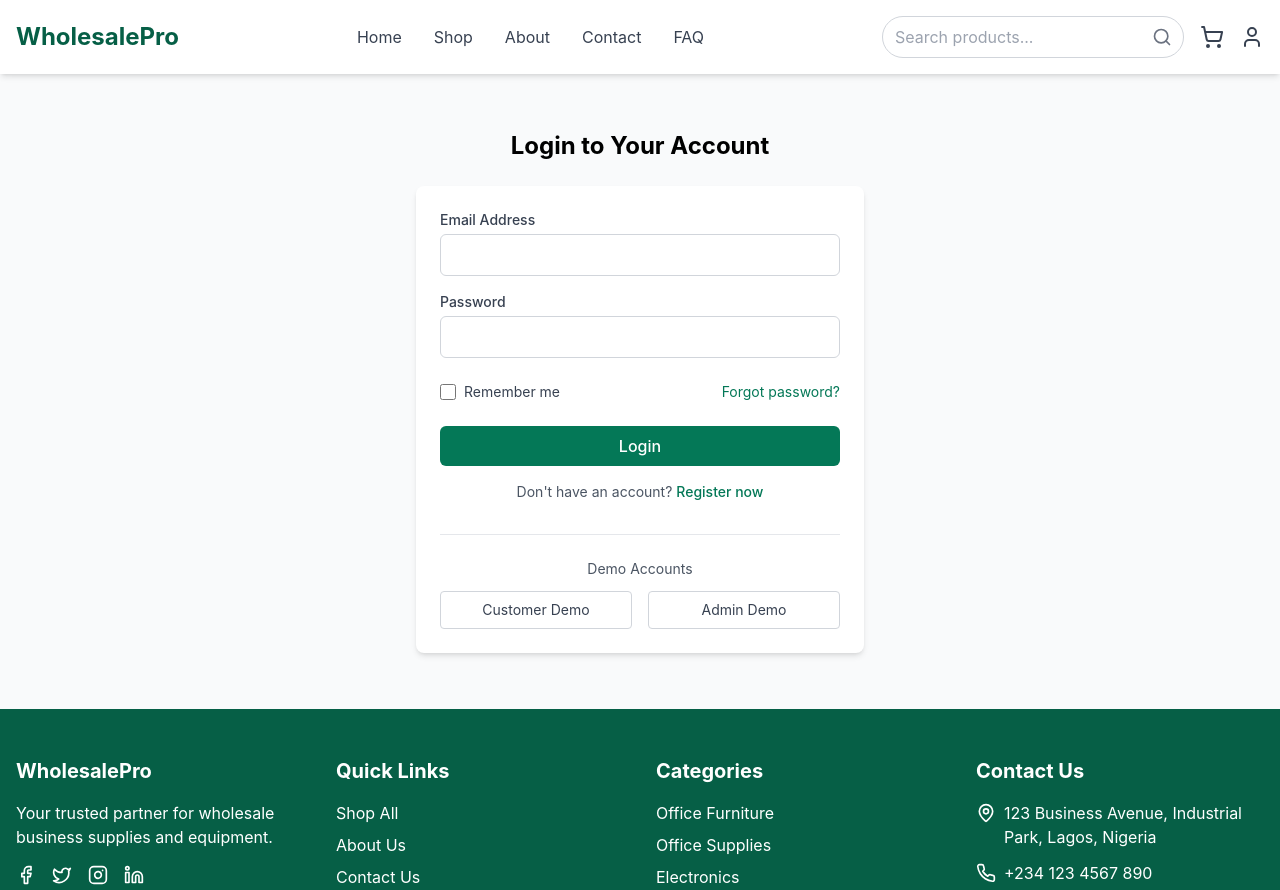
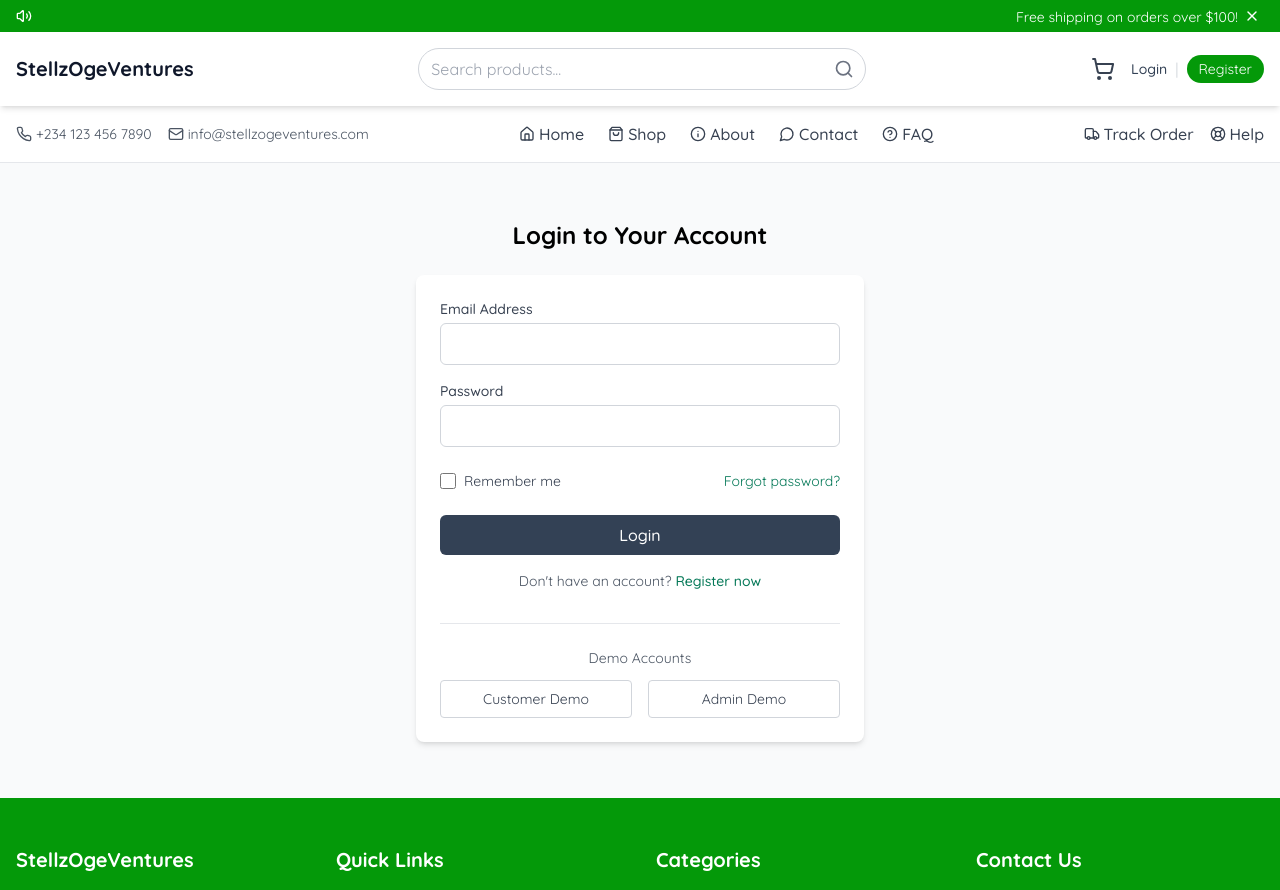
Before and after one commit to amacodes1/StellzOgeVentures, a React (Vite) app: page /login in a window 1280 px wide. Shown: the top 890 px of the page. Built offline with nearby package versions, Linux system fonts and the light colour scheme.

Commit message:
redesigned homepage

```diff
--- /dev/null
+++ b/src/components/layout/AnnouncementBar.tsx
@@ -0,0 +1,30 @@
+import React, { useState } from 'react';
+import { XIcon, Volume2 } from 'lucide-react';
+
+const AnnouncementBar: React.FC = () => {
+  const [isVisible, setIsVisible] = useState(true);
+
+  if (!isVisible) return null;
+
+  return (
+    <div className="bg-secondary-500 text-white p-4 relative overflow-hidden">
+      <Volume2 className="absolute left-4 top-1/2 transform -translate-y-1/2 h-4 w-4 z-10" />
+      <div className="absolute left-10 right-10 top-1/2 transform -translate-y-1/2 overflow-hidden">
+        <div className="animate-scroll whitespace-nowrap">
+          <p className="text-sm inline-block">
+            Free shipping on orders over $100! Use code: FREESHIP • Limited time offer! • Shop now and save big! •
+          </p>
+        </div>
+      </div>
+      <button
+      title='announcement'
+        onClick={() => setIsVisible(false)}
+        className="absolute right-4 top-1/2 transform -translate-y-1/2 hover:opacity-80 p-1 z-10"
+      >
+        <XIcon className="h-4 w-4" />
+      </button>
+    </div>
+  );
+};
+
+export default AnnouncementBar;
--- a/src/components/layout/Footer.tsx
+++ b/src/components/layout/Footer.tsx
@@ -1,28 +1,30 @@
 import React from 'react';
 import { Link } from 'react-router-dom';
 import { FacebookIcon, TwitterIcon, InstagramIcon, LinkedinIcon, MailIcon, PhoneIcon, MapPinIcon } from 'lucide-react';
+
 const Footer: React.FC = () => {
-  return <footer className="bg-emerald-800 text-white">
+  return (
+    <footer className="bg-secondary-500 text-white">
       <div className="container mx-auto px-4 py-12">
         <div className="grid grid-cols-1 md:grid-cols-2 lg:grid-cols-4 gap-8">
           {/* Company Info */}
           <div>
-            <h3 className="text-xl font-bold mb-4">WholesalePro</h3>
+            <h3 className="text-xl font-bold mb-4">StellzOgeVentures</h3>
             <p className="mb-4">
               Your trusted partner for wholesale business supplies and
               equipment.
             </p>
             <div className="flex space-x-4">
-              <a href="#" className="hover:text-orange-400">
+              <a href="#" className="hover:text-white hover:opacity-80">
                 <FacebookIcon className="h-5 w-5" />
               </a>
-              <a href="#" className="hover:text-orange-400">
+              <a href="#" className="hover:text-white hover:opacity-80">
                 <TwitterIcon className="h-5 w-5" />
               </a>
-              <a href="#" className="hover:text-orange-400">
+              <a href="#" className="hover:text-white hover:opacity-80">
                 <InstagramIcon className="h-5 w-5" />
               </a>
-              <a href="#" className="hover:text-orange-400">
+              <a href="#" className="hover:text-white hover:opacity-80">
                 <LinkedinIcon className="h-5 w-5" />
               </a>
             </div>
@@ -32,27 +34,27 @@ const Footer: React.FC = () => {
             <h3 className="text-xl font-bold mb-4">Quick Links</h3>
             <ul className="space-y-2">
               <li>
-                <Link to="/shop" className="hover:text-orange-400">
+                <Link to="/shop" className="hover:text-white hover:opacity-80">
                   Shop All
                 </Link>
               </li>
               <li>
-                <Link to="/about" className="hover:text-orange-400">
+                <Link to="/about" className="hover:text-white hover:opacity-80">
                   About Us
                 </Link>
               </li>
               <li>
-                <Link to="/contact" className="hover:text-orange-400">
+                <Link to="/contact" className="hover:text-white hover:opacity-80">
                   Contact Us
                 </Link>
               </li>
               <li>
-                <Link to="/faq" className="hover:text-orange-400">
+                <Link to="/faq" className="hover:text-white hover:opacity-80">
                   FAQ
                 </Link>
               </li>
               <li>
-                <Link to="/account" className="hover:text-orange-400">
+                <Link to="/account" className="hover:text-white hover:opacity-80">
                   My Account
                 </Link>
               </li>
@@ -63,22 +65,22 @@ const Footer: React.FC = () => {
             <h3 className="text-xl font-bold mb-4">Categories</h3>
             <ul className="space-y-2">
               <li>
-                <Link to="/shop?category=Office Furniture" className="hover:text-orange-400">
+                <Link to="/shop?category=Office Furniture" className="hover:text-white hover:opacity-80">
                   Office Furniture
                 </Link>
               </li>
               <li>
-                <Link to="/shop?category=Office Supplies" className="hover:text-orange-400">
+                <Link to="/shop?category=Office Supplies" className="hover:text-white hover:opacity-80">
                   Office Supplies
                 </Link>
               </li>
               <li>
-                <Link to="/shop?category=Electronics" className="hover:text-orange-400">
+                <Link to="/shop?category=Electronics" className="hover:text-white hover:opacity-80">
                   Electronics
                 </Link>
               </li>
               <li>
-                <Link to="/shop?category=Office Accessories" className="hover:text-orange-400">
+                <Link to="/shop?category=Office Accessories" className="hover:text-white hover:opacity-80">
                   Office Accessories
                 </Link>
               </li>
@@ -100,17 +102,19 @@ const Footer: React.FC = () => {
               </li>
               <li className="flex items-center">
                 <MailIcon className="h-5 w-5 mr-2 flex-shrink-0" />
-                <span>info@wholesalepro.com</span>
+                <span>info@stellzogeventures.com</span>
               </li>
             </ul>
           </div>
         </div>
-        <div className="border-t border-emerald-700 mt-8 pt-8 text-center">
+        <div className="border-t border-secondary-400 mt-8 pt-8 text-center">
           <p>
-            &copy; {new Date().getFullYear()} WholesalePro. All rights reserved.
+            &copy; {new Date().getFullYear()} StellzOgeVentures. All rights reserved.
           </p>
         </div>
       </div>
-    </footer>;
+    </footer>
+  );
 };
+
 export default Footer;
--- a/src/components/layout/Header.tsx
+++ b/src/components/layout/Header.tsx
@@ -8,7 +8,18 @@ import {
   UserIcon,
   MenuIcon,
   XIcon,
+  PhoneIcon,
+  MailIcon,
+  HomeIcon,
+  ShoppingBagIcon,
+  InfoIcon,
+  MessageCircleIcon,
+  HelpCircleIcon,
+  TruckIcon,
+  LifeBuoyIcon,
 } from "lucide-react";
+import AnnouncementBar from "./AnnouncementBar";
+
 const Header: React.FC = () => {
   const [isMenuOpen, setIsMenuOpen] = useState(false);
   const [searchQuery, setSearchQuery] = useState("");
@@ -23,155 +34,204 @@ const Header: React.FC = () => {
   const toggleMenu = () => setIsMenuOpen(!isMenuOpen);
   const handleSearch = (e: React.FormEvent) => {
     e.preventDefault();
-    // Implement search functionality
     console.log("Searching for:", searchQuery);
   };
+
   return (
+    <>
+      <AnnouncementBar />
+
+      {/* Main Header */}
       <header className="bg-white shadow-md sticky top-0 z-50">
         <div className="container mx-auto px-4">
           <div className="flex items-center justify-between py-4">
+            {/* Mobile menu button */}
+            <button className="md:hidden" onClick={toggleMenu} aria-label="Toggle menu">
+              <MenuIcon className="h-6 w-6 text-gray-700" />
+            </button>
+
             {/* Logo */}
-          <Link to="/" className="text-2xl font-bold text-emerald-800">
-            WholesalePro
+            <Link to="/" className="text-base md:text-xl font-bold text-primary-900">
+              StellzOgeVentures
             </Link>
-          {/* Desktop Navigation */}
-          <nav className="hidden md:flex space-x-8">
-            <Link to="/" className="text-gray-700 hover:text-emerald-700">
-              Home
-            </Link>
-            <Link to="/shop" className="text-gray-700 hover:text-emerald-700">
-              Shop
-            </Link>
-            <Link to="/about" className="text-gray-700 hover:text-emerald-700">
-              About
-            </Link>
-            <Link
-              to="/contact"
-              className="text-gray-700 hover:text-emerald-700"
-            >
-              Contact
-            </Link>
-            <Link to="/faq" className="text-gray-700 hover:text-emerald-700">
-              FAQ
-            </Link>
-          </nav>
-          {/* Search, Cart, Account */}
-          <div className="hidden md:flex items-center space-x-4">
-            <form onSubmit={handleSearch} className="relative">
+
+            {/* Search Bar - Desktop */}
+            <div className="hidden md:flex flex-1 max-w-md mx-8">
+              <form onSubmit={handleSearch} className="relative w-full">
                 <input
                   type="text"
                   placeholder="Search products..."
-                className="pl-3 pr-10 py-2 border border-gray-300 rounded-full focus:outline-none focus:ring-2 focus:ring-emerald-600"
+                  className="w-full pl-3 pr-10 py-2 border border-gray-300 rounded-full focus:outline-none"
                   value={searchQuery}
                   onChange={(e) => setSearchQuery(e.target.value)}
                 />
-              <button
-                type="submit"
-                className="absolute right-3 top-1/2 transform -translate-y-1/2"
-              >
+                <button title="search" type="submit" className="absolute right-3 top-1/2 transform -translate-y-1/2" aria-label="Search">
                   <SearchIcon className="h-5 w-5 text-gray-500" />
                 </button>
               </form>
+            </div>
+
+            {/* Right Side Actions */}
+            <div className="flex items-center space-x-4">
+              {/* Mobile Search Icon */}
+              {/* <button title="search" className="md:hidden" aria-label="Search">
+                <SearchIcon className="h-6 w-6 text-gray-700" />
+              </button> */}
+
+              {/* Cart */}
               <Link to="/cart" className="relative">
-              <ShoppingCartIcon className="h-6 w-6 text-gray-700 hover:text-emerald-700" />
+                <ShoppingCartIcon className="h-6 w-6 text-gray-700 hover:text-primary-700" />
                 {totalItems > 0 && (
-                <span className="absolute -top-2 -right-2 bg-orange-500 text-white text-xs w-5 h-5 flex items-center justify-center rounded-full">
+                  <span className="absolute -top-2 -right-2 bg-secondary-500 text-white text-xs w-5 h-5 flex items-center justify-center rounded-full">
                     {totalItems}
                   </span>
                 )}
               </Link>
-            <Link to={isAuthenticated ? "/account" : "/account/login"}>
-              <UserIcon className="h-6 w-6 text-gray-700 hover:text-emerald-700" />
+
+              {/* User Account or Login/Register */}
+              {isAuthenticated ? (
+                <Link to="/account">
+                  <UserIcon className="h-6 w-6 text-gray-700 hover:text-primary-700" />
+                </Link>
+              ) : (
+                <div className="hidden md:flex items-center space-x-2">
+                  <Link to="/account/login" className="text-sm text-primary-700 hover:text-primary-800 font-medium">
+                    Login
+                  </Link>
+                  <span className="text-gray-300">|</span>
+                  <Link to="/account/register" className="text-sm bg-secondary-500 text-white px-3 py-1 rounded-full hover:bg-secondary-600">
+                    Register
                   </Link>
                 </div>
-          {/* Mobile menu button */}
-          <button className="md:hidden" onClick={toggleMenu}>
-            {isMenuOpen ? (
+              )}
+            </div>
+          </div>
+        </div>
+
+      </header>
+
+      {/* Desktop Navigation */}
+      <nav className="hidden md:block bg-white border-b">
+        <div className="container mx-auto px-4">
+          <div className="flex justify-between items-center py-4">
+            {/* Left - Contact Info */}
+            <div className="flex items-center space-x-4 text-sm text-gray-600">
+              <div className="flex items-center">
+                <PhoneIcon className="h-4 w-4 mr-1" />
+                <span>+234 123 456 7890</span>
+              </div>
+              <div className="flex items-center">
+                <MailIcon className="h-4 w-4 mr-1" />
+                <span>info@stellzogeventures.com</span>
+              </div>
+            </div>
+
+            {/* Center - Navigation Links */}
+            <div className="flex space-x-6">
+              <Link to="/" className="flex items-center text-gray-700 hover:text-secondary-500 font-medium">
+                <HomeIcon className="h-4 w-4 mr-1" />
+                Home
+              </Link>
+              <Link to="/shop" className="flex items-center text-gray-700 hover:text-secondary-500 font-medium">
+                <ShoppingBagIcon className="h-4 w-4 mr-1" />
+                Shop
+              </Link>
+              <Link to="/about" className="flex items-center text-gray-700 hover:text-secondary-500 font-medium">
+                <InfoIcon className="h-4 w-4 mr-1" />
+                About
+              </Link>
+              <Link to="/contact" className="flex items-center text-gray-700 hover:text-secondary-500 font-medium">
+                <MessageCircleIcon className="h-4 w-4 mr-1" />
+                Contact
+              </Link>
+              <Link to="/faq" className="flex items-center text-gray-700 hover:text-secondary-500 font-medium">
+                <HelpCircleIcon className="h-4 w-4 mr-1" />
+                FAQ
+              </Link>
+            </div>
+
+            {/* Right - Track Order & Help */}
+            <div className="flex space-x-4">
+              <Link to="/track-order" className="flex items-center text-gray-700 hover:text-secondary-500 font-medium">
+                <TruckIcon className="h-4 w-4 mr-1" />
+                Track Order
+              </Link>
+              <Link to="/help" className="flex items-center text-gray-700 hover:text-secondary-500 font-medium">
+                <LifeBuoyIcon className="h-4 w-4 mr-1" />
+                Help
+              </Link>
+            </div>
+          </div>
+        </div>
+      </nav>
+
+      {/* Mobile Side Menu */}
+        {isMenuOpen && (
+          <>
+            <div className="fixed inset-0 bg-black bg-opacity-50 z-40 md:hidden" onClick={toggleMenu}></div>
+            <div className="fixed top-0 left-0 h-full w-80 bg-white z-50 transform transition-transform duration-300 ease-in-out md:hidden">
+              <div className="p-4">
+                <div className="flex justify-between items-center mb-6">
+                  <Link to="/" className="text-base font-bold text-primary-900">
+                    StellzOgeVentures
+                  </Link>
+                  <button onClick={toggleMenu} aria-label="Close menu">
                     <XIcon className="h-6 w-6 text-gray-700" />
-            ) : (
-              <MenuIcon className="h-6 w-6 text-gray-700" />
-            )}
                   </button>
                 </div>
-        {/* Mobile menu */}
-        {isMenuOpen && (
-          <div className="md:hidden py-4 border-t border-gray-200">
-            <form onSubmit={handleSearch} className="mb-4">
+
+                <nav className="flex flex-col space-y-4">
+                  <Link to="/" className="text-gray-700 hover:text-primary-700 font-medium py-3 border-b" onClick={toggleMenu}>
+                    Home
+                  </Link>
+                  <Link to="/shop" className="text-gray-700 hover:text-primary-700 font-medium py-3 border-b" onClick={toggleMenu}>
+                    Shop
+                  </Link>
+                  <Link to="/about" className="text-gray-700 hover:text-primary-700 font-medium py-3 border-b" onClick={toggleMenu}>
+                    About
+                  </Link>
+                  <Link to="/contact" className="text-gray-700 hover:text-primary-700 font-medium py-3 border-b" onClick={toggleMenu}>
+                    Contact
+                  </Link>
+                  <Link to="/faq" className="text-gray-700 hover:text-primary-700 font-medium py-3 border-b" onClick={toggleMenu}>
+                    FAQ
+                  </Link>
+
+                  {!isAuthenticated && (
+                    <div className="pt-4 space-y-3">
+                      <Link to="/account/login" className="block w-full text-center bg-primary-700 text-white py-3 rounded-lg font-medium" onClick={toggleMenu}>
+                        Login
+                      </Link>
+                      <Link to="/account/register" className="block w-full text-center bg-secondary-500 text-white py-3 rounded-lg font-medium" onClick={toggleMenu}>
+                        Register
+                      </Link>
+                    </div>
+                  )}
+                </nav>
+              </div>
+            </div>
+          </>
+        )}
+
+      {/* Mobile Search Bar */}
+      <div className="md:hidden bg-white border-b px-4 py-2">
+        <form onSubmit={handleSearch}>
           <div className="relative">
             <input
               type="text"
               placeholder="Search products..."
-                  className="w-full pl-3 pr-10 py-2 border border-gray-300 rounded-full focus:outline-none focus:ring-2 focus:ring-emerald-600"
+              className="w-full pl-3 pr-10 py-2 border border-gray-300 rounded-full focus:outline-none"
               value={searchQuery}
               onChange={(e) => setSearchQuery(e.target.value)}
             />
-                <button
-                  type="submit"
-                  className="absolute right-3 top-1/2 transform -translate-y-1/2"
-                >
+            <button title="search" type="submit" className="absolute right-3 top-1/2 transform -translate-y-1/2" aria-label="Search">
               <SearchIcon className="h-5 w-5 text-gray-500" />
             </button>
           </div>
         </form>
-            <nav className="flex flex-col space-y-3">
-              <Link
-                to="/"
-                className="text-gray-700 hover:text-emerald-700"
-                onClick={toggleMenu}
-              >
-                Home
-              </Link>
-              <Link
-                to="/shop"
-                className="text-gray-700 hover:text-emerald-700"
-                onClick={toggleMenu}
-              >
-                Shop
-              </Link>
-              <Link
-                to="/about"
-                className="text-gray-700 hover:text-emerald-700"
-                onClick={toggleMenu}
-              >
-                About
-              </Link>
-              <Link
-                to="/contact"
-                className="text-gray-700 hover:text-emerald-700"
-                onClick={toggleMenu}
-              >
-                Contact
-              </Link>
-              <Link
-                to="/faq"
-                className="text-gray-700 hover:text-emerald-700"
-                onClick={toggleMenu}
-              >
-                FAQ
-              </Link>
-              <div className="flex space-x-4 pt-2">
-                <Link
-                  to="/cart"
-                  className="relative flex items-center"
-                  onClick={toggleMenu}
-                >
-                  <ShoppingCartIcon className="h-5 w-5 text-gray-700 mr-2" />
-                  <span>Cart ({totalItems})</span>
-                </Link>
-                <Link
-                  to={isAuthenticated ? "/account" : "/account/login"}
-                  className="flex items-center"
-                  onClick={toggleMenu}
-                >
-                  <UserIcon className="h-5 w-5 text-gray-700 mr-2" />
-                  <span>{isAuthenticated ? "Account" : "Login"}</span>
-                </Link>
       </div>
-            </nav>
-          </div>
-        )}
-      </div>
-    </header>
+    </>
   );
 };
+
 export default Header;
--- a/src/components/orders/OrderDetails.tsx
+++ b/src/components/orders/OrderDetails.tsx
@@ -120,6 +120,7 @@ const OrderDetails: React.FC<OrderDetailsProps> = ({ orderId, onBack }) => {
           <button
             onClick={onBack}
             className="mr-4 text-gray-500 hover:text-gray-700"
+            title="Go back"
           >
             <ArrowLeftIcon className="h-5 w-5" />
           </button>
@@ -329,7 +330,7 @@ const OrderDetails: React.FC<OrderDetailsProps> = ({ orderId, onBack }) => {
                   <div key={item.id} className="flex items-center">
                     <div className="w-16 h-16 flex-shrink-0">
                       <img
-                        src={item.image || "https://via.placeholder.com/150"}
+                        src="https://via.placeholder.com/150"
                         alt={item.name}
                         className="w-full h-full object-cover rounded-md"
                       />
--- a/src/index.css
+++ b/src/index.css
@@ -1,3 +1,33 @@
+@import url('https://fonts.googleapis.com/css2?family=Quicksand:wght@300;400;500;600;700&display=swap');
 @import 'tailwindcss/base';
 @import 'tailwindcss/components';
 @import 'tailwindcss/utilities';
+
+body {
+  font-family: 'Quicksand', sans-serif;
+}
+
+input:focus {
+  outline: none !important;
+}
+
+textarea:focus {
+  outline: none !important;
+}
+
+select:focus {
+  outline: none !important;
+}
+
+@keyframes scroll {
+  0% {
+    transform: translateX(100%);
+  }
+  100% {
+    transform: translateX(-100%);
+  }
+}
+
+.animate-scroll {
+  animation: scroll 60s linear infinite;
+}
--- a/tailwind.config.js
+++ b/tailwind.config.js
@@ -1,3 +1,4 @@
+/** @type {import('tailwindcss').Config} */
 export default {
   content: [
   './index.html',
@@ -6,33 +7,35 @@ export default {
   theme: {
     extend: {
       colors: {
-        emerald: {
-          50: "#ecfdf5",
-          100: "#d1fae5",
-          200: "#a7f3d0",
-          300: "#6ee7b7",
-          400: "#34d399",
-          500: "#10b981",
-          600: "#059669",
-          700: "#047857", // Primary color
-          800: "#065f46",
-          900: "#064e3b",
+        primary: {
+          50: "#f8fafc",
+          100: "#f1f5f9",
+          200: "#e2e8f0",
+          300: "#cbd5e1",
+          400: "#94a3b8",
+          500: "#64748b",
+          600: "#475569",
+          700: "#334155",
+          800: "#1e293b",
+          900: "#0f172a", // Very dark navy blue
+          950: "#020617",
         },
-        orange: {
-          50: "#fff7ed",
-          100: "#ffedd5",
-          200: "#fed7aa",
-          300: "#fdba74",
-          400: "#fb923c",
-          500: "#f97316", // Secondary color
-          600: "#ea580c",
-          700: "#c2410c",
-          800: "#9a3412",
-          900: "#7c2d12",
+        secondary: {
+          50: "#f0fdf4",
+          100: "#dcfce7",
+          200: "#bbf7d0",
+          300: "#86efac",
+          400: "#4ade80",
+          500: "rgb(4 153 9)", // New neon green
+          600: "#16a34a",
+          700: "#15803d",
+          800: "#166534",
+          900: "#14532d",
+          950: "#052e16",
         },
       },
       fontFamily: {
-        sans: ["Inter", "sans-serif"],
+        sans: ["Quicksand", "sans-serif"],
       },
     },
   },
```
Also changed, not shown: src/components/ui/Button.tsx (+4 -4 lines), src/components/ui/ProductCard.tsx (+30 -9 lines), src/pages/HomePage.tsx (+175 -72 lines). Lines whose indentation alone changed are shown as unchanged.
